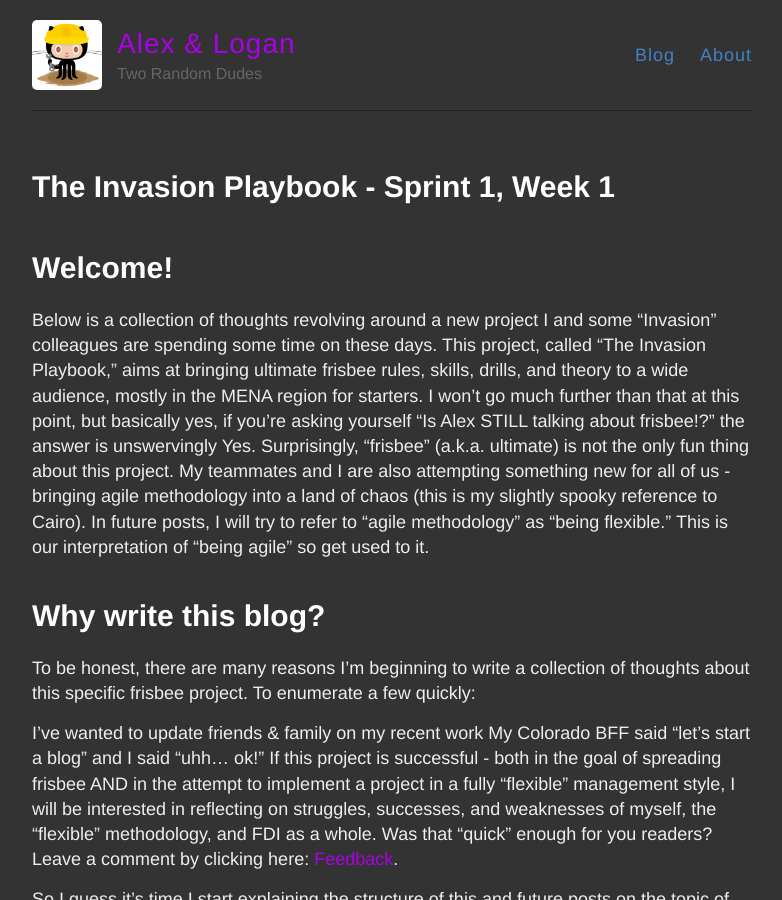
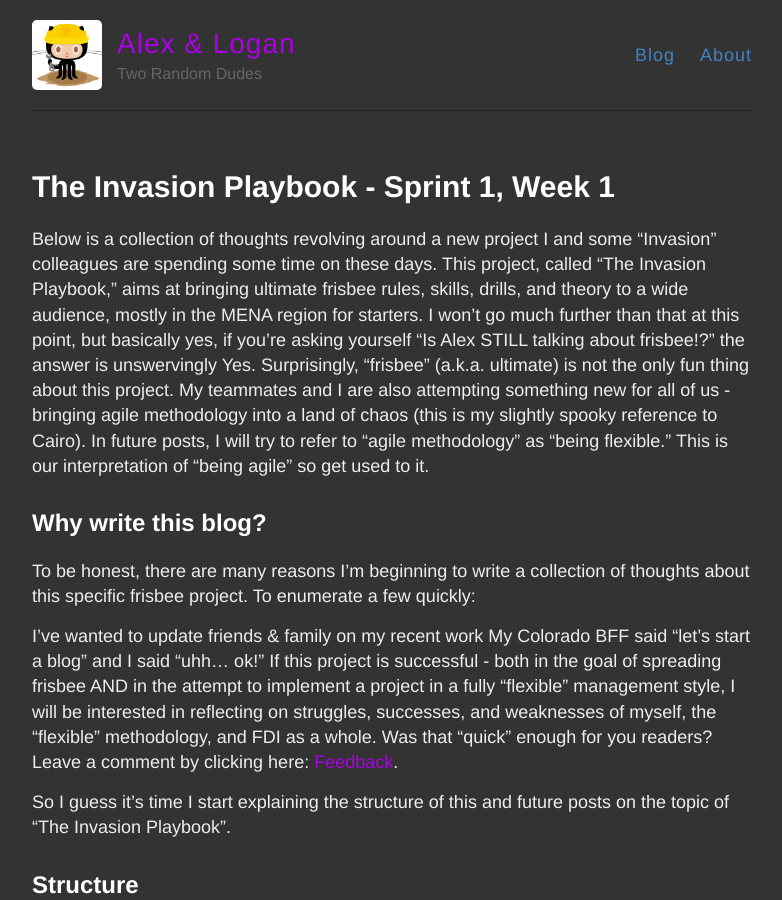
Before and after one commit to hencefarthing/hencefarthing.github.io, a Jekyll site: the page built from _posts/2018-01-08-IPB-S1W1.md, in a window 1280 px wide and 900 px high. Shown: the whole window, without its empty margins (248-1030 px from the left). Built offline with Jekyll 4.4.1, drawn with Linux system fonts in a browser that asks for light colours.

Commit message:
Adding some extra #'s for smaller <h/> tags

```diff
--- a/_posts/2018-01-08-IPB-S1W1.md
+++ b/_posts/2018-01-08-IPB-S1W1.md
@@ -3,10 +3,9 @@ layout: post
 title: The Invasion Playbook - Sprint 1, Week 1
 ---
 
-# Welcome!
 Below is a collection of thoughts revolving around a new project I and some "Invasion" colleagues are spending some time on these days. This project, called "The Invasion Playbook," aims at bringing ultimate frisbee rules, skills, drills, and theory to a wide audience, mostly in the MENA region for starters. I won't go much further than that at this point, but basically yes, if you're asking yourself "Is Alex STILL talking about frisbee!?" the answer is unswervingly Yes. Surprisingly, "frisbee" (a.k.a. ultimate) is not the only fun thing about this project. My teammates and I are also attempting something new for all of us - bringing agile methodology into a land of chaos (this is my slightly spooky reference to Cairo). In future posts, I will try to refer to "agile methodology" as "being flexible." This is our interpretation of "being agile" so get used to it.
 
-# Why write this blog?
+## Why write this blog?
 To be honest, there are many reasons I'm beginning to write a collection of thoughts about this specific frisbee project. To enumerate a few quickly:
 
 I've wanted to update friends & family on my recent work
@@ -16,45 +15,45 @@ Was that "quick" enough for you readers? Leave a comment by clicking here: <a hr
 
 So I guess it's time I start explaining the structure of this and future posts on the topic of "The Invasion Playbook".
 
-# Structure
+## Structure
 Getting "Flexible" - Sprint #1, Week #1. 1 Jan - 8 Jan 2018.
 
 At the present moment (literally, as I'm wrote this & that other sentence), I plan to break posts into a few different categories: The good, the bad, and everything else. "The Good" will contain good things I learned that week, and things that went well which we will hopefully continue through the project. "The Bad"... is pretty much the opposite of "The Good". I'll try not to get too negative and critical about specific scenarios or people's behaviors, but instead I'll aim to focus on the WHY / WHAT can be changed to put us back on track or avoid hitting some bumps in following weeks. Everything else, I'll title "Looking Forward." This section will contain information like "I threw a great forehand last weekend" (just kidding), or something more up generic like "Learning to trust teammates" or potentially some things we're going to try out next week that sound productive. Ideally, my writing will not just serve to entertain some people who are super bored on a Tuesday evening, but it will encourage people to keep up with our project, or maybe even to try out being "flexible" in their own projects - personal or professional.
 
 Shall we finally get started?
 
-# The Good, the Bad, and everything else
+## The Good, the Bad, and everything else
 P.S. I'm still a noob to blogging, so forgive me if this transition is a bit too abrupt.
 
 ## The Good
 Faster progress & increased optimism
 Initial chatter about this project dates back to September 2017. Why is this significant? After four months of "thinking about getting serious" and "maybe let's try to meet up once in a while", it's early January 2018, and I feel like the project is FINALLY about to lift off the ground. I believe that much of this recent push comes from our believe in being "flexible." Speaking for myself and from my teammates' outward appearances, we're all optimistic about how this management style will keep us focused on making the best product for our users.
 
-## Clarity now
+### Clarity now
 In our style of being "flexible", we have decided that sprints will take two weeks, and during those two weeks we will meet remotely three times for standups. Therefore, in a two week period we should be chatting a minimum of four times. This gives each team member ample opportunity to ask questions and get clarity on tasks they're working on, or anything they may be confused about.
 
-## Organized task list
+### Organized task list
 Ever since I interned at a software company 4 years ago, I've wanted to used a Kanban board in a real life project. The "real" employees at that company used these boards every day to manage tasks they're working on, what they need help with, etc. I've tried a few systems with friends in Colorado, Wisconsin, and last year in Egypt, but now FINALLY we have 3 team members actively updating lists and cards on a system called Trello. So far we have remained organized using Trello, and I have high hopes for staying organized and efficient over the coming months.
 
-## Recognizing each others' achievements / progress
+### Recognizing each others' achievements / progress
 I have to admit, I'm a sucker for positive feedback. Any time I hear someone express how well I did a certain task, I feel pumped and ready to get back to work, aiming for another boost for my confidence. This week, on a super simple task, one of my teammates told me "great job!" - I'm going to try to return the favor, and seek out opportunities to give more accolades.
 
-# The Bad
-## First backlog meeting
+## The Bad
+### First backlog meeting
 Our first backlog meeting was a bit unorganized, since none of us are professionals. We weren't sure exactly how to define our product vision or how to come up with initial tasks for sprint #1. We may be able to fix this by giving one person a task of creating the agenda for our backlog / sprint review meetings to stay focused and organized, but truthfully this may just get better with practice.
 
-## Having enough tasks
+### Having enough tasks
 Finishing tasks early is great, but it can be annoying when you have to wait for others to finish theirs before moving forward. I'm guessing it's best to make sure everyone has enough tasks to work on for the entire sprint, just to make sure the project moves forward in an efficient manner. I think we will get better at creating and distributing tasks as we gain experience with being "flexible".
 
-# Looking forward
-## Trusting teammates
+## Looking forward
+### Trusting teammates
 Trusting people is not always easy. When you're a super efficient, hard-working, brilliant designer with an engineering background (like one of my teammates), it's easy to put your trust in one person: yourself. This week, that teammate realized he needs to learn to trust others for our project to be successful. In a "flexible" environment, there are no managers with the task of micromanagement, or "fixing everyone else's mistakes." As a "flexible" FDI project, this team has some simple goals: spreading frisbee, respecting others, and learning along the way. We're all going to make mistakes, but trusting each other will empower everyone to learn and become the best we can be. We want this project to be as successful as possible, and to move toward that goal, we need to trust each other and allow mistakes. We are in control of this project, and if we decide our vision needs to shift for any reason, we will do that.
 
-## Success means sacrifice
+### Success means sacrifice
 I want to briefly explain why I think we are more successful at this stage.    Before adopting the "flexible" methodology, we could hardly stay focused and productive for one or even two weeks at a time. Our new found commitment and excitement come from one important but sad action we had to take. To ensure the success of our project, we had to exclude one Invader who was less than 100% committed to the project. I hope, in a month or two, we can impress him with our progress and management methods so he will commit and join our team once again. The decision to exclude my good friend was not easy, but I believe it was necessary for the success of the project. Only time will tell if this was a good or bad decision.
 
-## Receiving and accepting positive feedback
+### Receiving and accepting positive feedback
 On a slightly unrelated note, I wanted to talk a bit about my "good" comment about receiving positive feedback. I have not always been good at accepting positive feedback. Whether my mom tells me "you're so kind" (because she's my mom), or my friend says "wow, you're so great at making waffles" (my greatest accomplishment), accepting that feedback by saying "thank you!" has been very beneficial. I used to (and sometimes still do) try to negate the compliment by saying something negative about myself to make the person laugh and break any tension, but I've found that doesn't solve anything, and sometimes offends the person giving the compliment. For anyone reading this who also struggles with accepting compliments or generic positive feedback, try accepting it with grace by saying "thank you", and believing that you are a cool person, great walker, or amazing waffle eater.
 
-# Thank You
+## Thank You
 Thanks for reading this post! My intent is to continue writing about the developments of The Invasion Playbook, so come back every week if this interests you!
```
